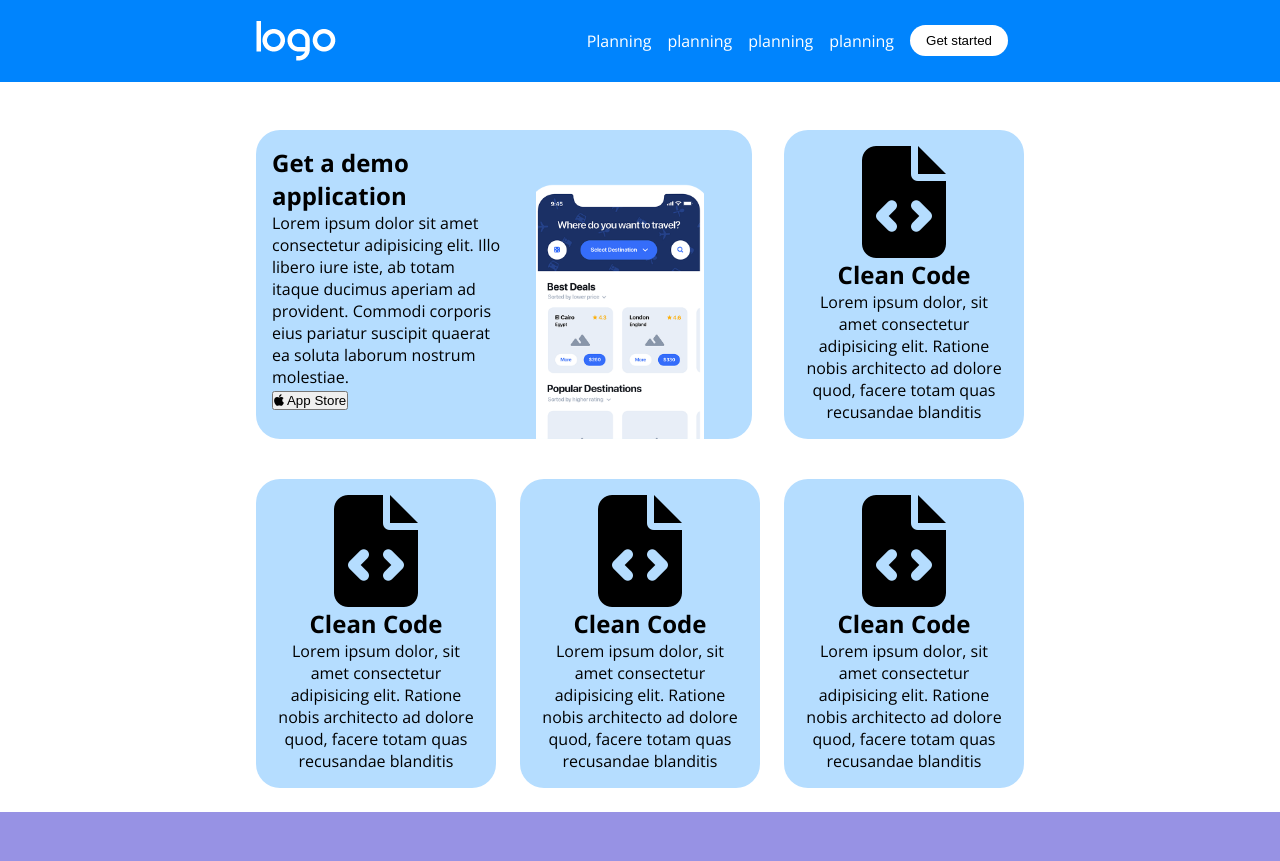
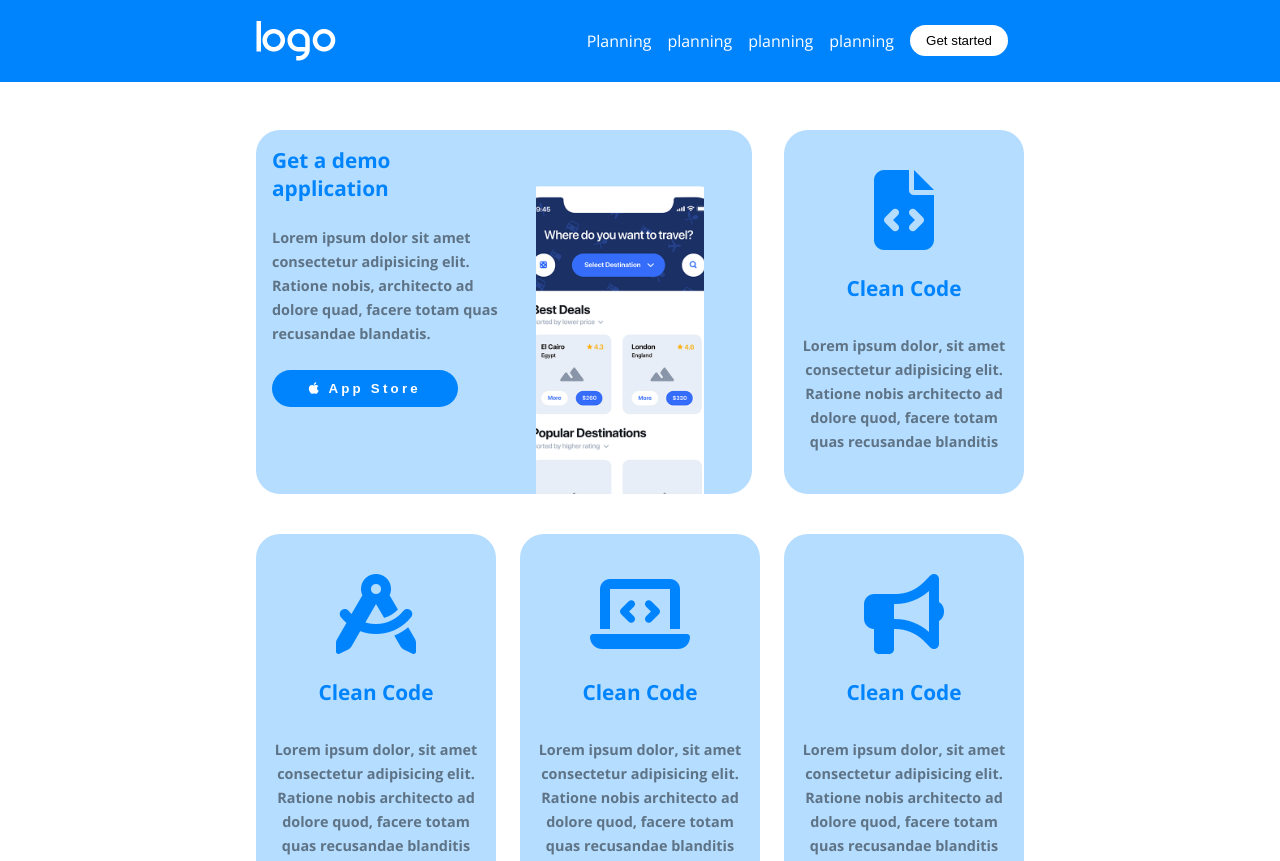
Before and after one commit to EmanuelaPau/htmlcss-responsive-layout, a plain HTML site: page index.html in a window 1280 px wide. Shown: the top 861 px of the page. Drawn offline with nearby package versions, Linux system fonts and the light colour scheme.

Commit message:
Add style to about section

```diff
--- a/index.html
+++ b/index.html
@@ -48,8 +48,8 @@
                     <div class="column big flex">
                         <div class="b-col-left">
                             <h1> Get a demo application</h1>
-                            <p>Lorem ipsum dolor sit amet consectetur adipisicing elit. Illo libero iure iste, ab totam itaque ducimus aperiam ad provident. Commodi corporis eius pariatur suscipit quaerat ea soluta laborum nostrum molestiae.</p>
-                            <button>
+                            <p>Lorem ipsum dolor sit amet consectetur adipisicing elit. Ratione nobis, architecto ad dolore quad, facere totam quas recusandae blandatis.</p>
+                            <button class="button-blue">
                                 <i class="fa-brands fa-apple"></i>
                                 <span>App Store</span>
                             </button>
@@ -62,17 +62,17 @@
                         <p>Lorem ipsum dolor, sit amet consectetur adipisicing elit. Ratione nobis architecto ad dolore quod, facere totam quas recusandae blanditis</p>
                     </div>
                     <div class="column flex">
-                        <i class="icon fa-solid fa-file-code"></i>
+                        <i class="icon fa-solid fa-compass-drafting"></i>
                         <h1>Clean Code</h1>
                         <p>Lorem ipsum dolor, sit amet consectetur adipisicing elit. Ratione nobis architecto ad dolore quod, facere totam quas recusandae blanditis</p>
                     </div>
                     <div class="column flex">
-                        <i class="icon fa-solid fa-file-code"></i>
+                        <i class="icon fa-solid fa-laptop-code"></i>
                         <h1>Clean Code</h1>
                         <p>Lorem ipsum dolor, sit amet consectetur adipisicing elit. Ratione nobis architecto ad dolore quod, facere totam quas recusandae blanditis</p>
                     </div>
                     <div class="column flex">
-                        <i class="icon fa-solid fa-file-code"></i>
+                        <i class="icon fa-solid fa-bullhorn"></i>
                         <h1>Clean Code</h1>
                         <p>Lorem ipsum dolor, sit amet consectetur adipisicing elit. Ratione nobis architecto ad dolore quod, facere totam quas recusandae blanditis</p>
                     </div>
--- a/style/style.css
+++ b/style/style.css
@@ -18,7 +18,9 @@ footer {
 
 /** Texts */
 
-h1 {}
+h1 {
+    font-size: 1.3rem;
+}
 
 h2 {}
 
@@ -26,6 +28,11 @@ h3 {}
 
 h5 {
     font-size: 3rem;
+}
+
+p {
+    font-size: .9rem;
+    line-height: 1.5rem;
 }
 
 /*? HEADER */
@@ -60,6 +67,8 @@ nav ul a {
 
 section.about {
     flex-direction: column;
+    color: #5e7385;
+    font-weight: 700;
 }
 
 div.column {
@@ -77,16 +86,41 @@ div.column {
 }
 
 .column i.icon {
-    font-size: 7rem;
+    color: #0084fd;
+    margin: 1.5rem 0;
+    font-size: 5rem;
+}
+
+.column h1 {
+    color: #0084fd;
+    margin-bottom: 2rem;
+}
+
+.column p {
+    margin-bottom: 1.5rem;
 }
 
 div.column.big {
-    padding: 1rem 1rem 0 1rem;
+    padding: 1.5rem 1.5rem 0 1.5rem;
 }
 
 .b-col-left {
     width: 100%;
     text-align: left;
+}
+
+div.b-col-left h1{
+    color: #0084fd;
+    margin-bottom: 1.5rem;
+}
+
+div.b-col-left p{
+    margin-bottom: 1.5rem;
+}
+
+div.b-col-left button{
+    margin-bottom: 1.5rem;
+    font-weight: 600;
 }
 
 .column.big img {
@@ -305,6 +339,16 @@ footer div.container p {
     cursor:pointer;
 }
 
+.button-blue {
+    letter-spacing: .2rem;
+    background-color: #0084fd;
+    color: white;
+    border: none;
+    padding: .7rem 2.3rem;
+    border-radius: 2rem;
+    cursor:pointer;
+}
+
 /** Colors */
 
 
@@ -341,6 +385,10 @@ footer div.container p {
         text-align: center;
         border-radius: 1.5rem;
         margin-bottom: 1.5rem;
+    }
+
+    .column.big img {
+        width: 60%;
     }
 
     /* Section testimonials */
```
